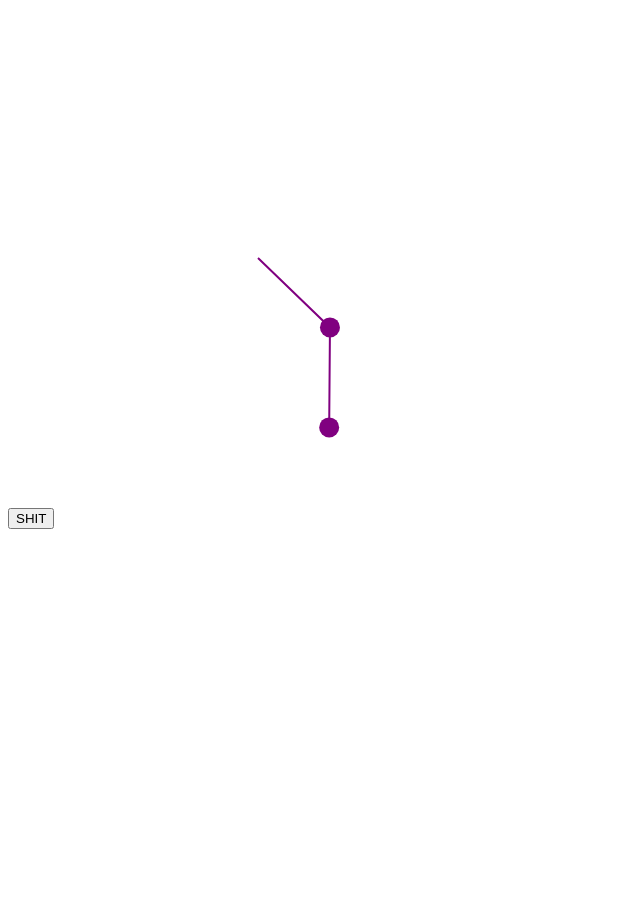
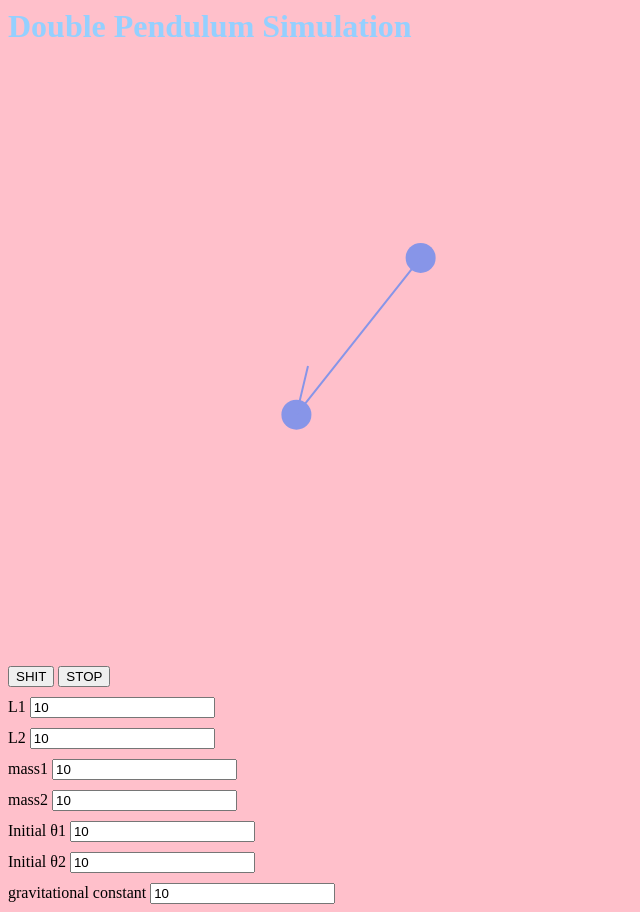
Before and after one commit to richardswei/double-pendulum-simulation, a plain HTML site: page double_pendulum.html in a window 1280 px wide. Shown: the whole page, without its empty margins (0-640 px from the left). Before the commit the page ends 800 px from the top, so only its background shows below. Drawn offline with nearby package versions, Linux system fonts and the light colour scheme.

Commit message:
add styling and inputs for custom sim

```diff
--- a/double_pendulum.html
+++ b/double_pendulum.html
@@ -3,11 +3,50 @@
 <head>
 	<meta charset="utf-8">
 	<script src="https://d3js.org/d3.v5.min.js"></script>
-	<title></title>
+	<title>Double Pendulum Simulation</title>
+	<style type="text/css">
+		body {
+			background-color: pink;
+		}
+		h1 {
+			color: #94D0FF;
+			border: 2px white;
+		}
+		input {
+			margin-top: 10px;
+		}
+
+	</style>
 </head>
-<body>
-	<div id="double_pendulum"></div>
-	<script src="double_pendulum.js"></script>
-	<button onclick="toggleSimulation()">SHIT</button>
-</body>
+	<body>
+		<h1>Double Pendulum Simulation</h1>
+		<div id="double_pendulum"></div>
+		<script src="double_pendulum.js"></script>
+		<button onclick="startSimulation()">SHIT</button>
+		<button onclick="stopSimulation()">STOP</button>
+
+		<br>
+		<label for="L1">L1</label>
+		<input type="number" name="L1" value="10">
+		<br>
+		<label for="L2">L2</label>
+		<input type="number" name="L2" value="10">
+		<br>
+		<label for="mass1">mass1</label>
+		<input type="number" name="mass1" value="10">
+		<br>
+		<label for="mass2">mass2</label>
+		<input type="number" name="mass2" value="10">
+		<br>
+		<label for="Initial_theta1">Initial θ1</label>
+		<input type="number" name="Initial_theta1" value="10">
+		<br>
+		<label for="Initial_theta2">Initial θ2</label>
+		<input type="number" name="Initial_theta2" value="10">
+		<br>
+		<label for="grav">gravitational constant</label>
+		<input type="number" name="grav" value="10">
+
+
+	</body>
 </html>
--- a/double_pendulum.js
+++ b/double_pendulum.js
@@ -11,15 +11,15 @@ var timeStep = 100;
 var g = 9.8/timeStep; // gravitational constant
 
 // POSITIONS
-var r1 = 100;	// length of the pendulum
-var r2 = 100;	// length of the pendulum
+var r1 = 50;	// length of the pendulum
+var r2 = 200;	// length of the pendulum
 var theta1 = 0; // initial angular pos (in rads) of the pendulum relative to lower vertical
-var theta2 = Math.PI/2;
+var theta2 = Math.PI-.00001;
 var x1 = r1*Math.sin(theta1);
 var y1 = r1*Math.cos(theta1);
 var x2 = x1 + r2*Math.sin(theta2);
 var y2 = y1 + r2*Math.cos(theta2);
-
+var svgWidth = 600;
 // VELOCITIES
 var d_theta1 = 0;
 var d_theta2 = 0;
@@ -30,20 +30,21 @@ var dd_theta2 = 0;
 
 // DRAW
 var svgContainer = d3.select("#double_pendulum").append("svg")
-	.attr("width", 500)
-	.attr("height", 500);
+	.attr("width", svgWidth)
+	.attr("height", svgWidth);
 
 var jsonCircles = [
-  { "x_axis": x1, "y_axis": y1, "radius": 10, "color": "purple", "theta":theta1 }, //mass1
-  { "x_axis": x2, "y_axis": y2, "radius": 10, "color": "purple", "theta":theta2 }		//mass2
+  { "x_axis": x1, "y_axis": y1, "radius": 15, "color": "#8795E8", "theta":theta1 }, //mass1
+  { "x_axis": x2, "y_axis": y2, "radius": 15, "color": "#8795E8", "theta":theta2 }		//mass2
 ];
 var circles = svgContainer.selectAll("circle")
 	.data(jsonCircles)
 	.enter()
 	.append("circle");
+
 var circleAttributes = circles
-	.attr("cx", function (d) { return d.x_axis + 250; })
-	.attr("cy", function (d) { return d.y_axis + 250; })
+	.attr("cx", function (d) { return d.x_axis + svgWidth/2; })
+	.attr("cy", function (d) { return d.y_axis + svgWidth/2; })
 	.attr("r", function (d) { return d.radius; })
 	.style("fill", function(d) { return d.color; });
 
@@ -54,9 +55,9 @@ var doTheLine = d3.line()
 	.curve(d3.curveLinear)
 ;
 var lineData = [
-	{"x_axis": 250, "y_axis":250},
-	{"x_axis": x1+250, "y_axis": y1+250},
-	{"x_axis": x2+250, "y_axis": y2+250}
+	{"x_axis": svgWidth/2, "y_axis":svgWidth/2},
+	{"x_axis": x1+svgWidth/2, "y_axis": y1+svgWidth/2},
+	{"x_axis": x2+svgWidth/2, "y_axis": y2+svgWidth/2}
 ];
 var lines = svgContainer.append("path")
 	.datum(lineData)
@@ -64,7 +65,7 @@ var lines = svgContainer.append("path")
 	.attr('class', 'line')
 	.attr('fill', 'none')
 	.attr('stroke-width', 2)
-	.attr('stroke', 'purple');
+	.attr('stroke', '#8795E8');
 
 // NEXT STEPS
 function step() {
@@ -73,9 +74,6 @@ function step() {
   var prev_d_theta2 = d_theta2;
 	d_theta1 += getAngularAcc1(g, m1, m2, circlesData[0].theta, circlesData[1].theta, prev_d_theta1, prev_d_theta2);
 	d_theta2 += getAngularAcc2(g, m1, m2, circlesData[0].theta, circlesData[1].theta, prev_d_theta1, prev_d_theta2);
-
-	console.log('d_theta1 : '+d_theta1);
-	console.log('prev_d_theta1 : '+prev_d_theta1);
 
 	circlesData[0].theta += d_theta1;
 	circlesData[1].theta += d_theta2;
@@ -90,15 +88,15 @@ function step() {
 
 	renderLines(circlesData);
 	d3.selectAll("circle")
-		.attr("cx", function (d) { return d.x_axis + 250; })
-		.attr("cy", function (d) { return d.y_axis + 250; })
+		.attr("cx", function (d) { return d.x_axis + svgWidth/2; })
+		.attr("cy", function (d) { return d.y_axis + svgWidth/2; })
 }
 
 // RENDER LINES
 function renderLines(circlesData) {
-	var lineData = [{"x_axis": 250, "y_axis":250},
-	{"x_axis": circlesData[0].x_axis+250, "y_axis": circlesData[0].y_axis+250},
-	{"x_axis": circlesData[1].x_axis+250, "y_axis": circlesData[1].y_axis+250}
+	var lineData = [{"x_axis": svgWidth/2, "y_axis":svgWidth/2},
+	{"x_axis": circlesData[0].x_axis+svgWidth/2, "y_axis": circlesData[0].y_axis+svgWidth/2},
+	{"x_axis": circlesData[1].x_axis+svgWidth/2, "y_axis": circlesData[1].y_axis+svgWidth/2}
 	];
 
 	var svg = d3.selectAll('path')
@@ -106,26 +104,23 @@ function renderLines(circlesData) {
 	    svg.enter().append('svg:path')
 	            .attr('d', doTheLine(lineData))
 	            .style('stroke-width', 2)
-	            .style('stroke', 'purple');
+	            .style('stroke', '#8795E8');
 	    svg
 	    	.attr('d', doTheLine(lineData))
             .style('stroke-width', 2)
-            .style('stroke', 'purple');
+            .style('stroke', '#8795E8');
 	    svg.exit().remove();
 }
+
 
 var startSimulation = setInterval(function(){
 		step();
 	}, 1000/timeStep);
-
-function toggleSimulation() {
-	if (simulationOn) {
+function startSimulation() {
+		startSimulation;
+}
+function stopSimulation() {
 		clearInterval(startSimulation);
-		simulationOn = false;
-	} else {
-		startSimulation;
-		simulationOn=true;
-	}
 }
 
 function getAngularAcc1(gConst, m1, m2, ang1, ang2, ang_vel1, ang_vel2) {
```
